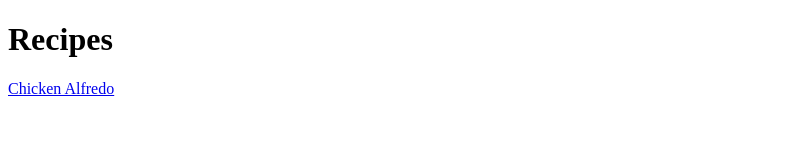
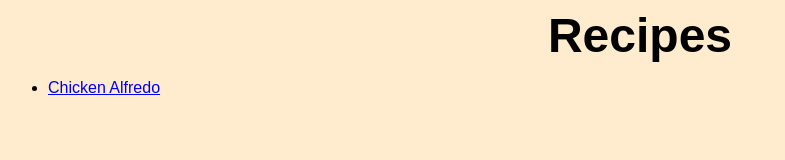
Before and after one commit to Cilmoy/Recipes, a plain HTML site: page index.html in a window 1280 px wide. Shown: the whole page, without its empty margins (0-785 px from the left). Drawn offline with Linux system fonts and the light colour scheme.

Commit message:
*Very* basic CSS for the Recipes website

```diff
--- a/index.html
+++ b/index.html
@@ -1,14 +1,20 @@
 <!DOCTYPE html>
 <html lang="en">
+
 <head>
   <meta charset="UTF-8">
   <meta http-equiv="X-UA-Compatible" content="IE=edge">
   <meta name="viewport" content="width=device-width, initial-scale=1.0">
-  <title>Document</title>
+  <link rel="stylesheet" href="styles.css">
+  <title>Recipes</title>
 </head>
+
 <body>
-  <h1>Recipes</h1>
-  <a href="./Recipes/chickenAlfredo.html">Chicken Alfredo</a>
-
+  <div class="title">
+    Recipes
+  </div>
+  <ul>
+    <li><a href="./Recipes/chickenAlfredo.html">Chicken Alfredo</a></li>
+  </ul>
 </body>
 </html>
--- /dev/null
+++ b/styles.css
@@ -0,0 +1,12 @@
+/* styles.css */
+
+body {
+    background-color: blanchedalmond;
+    font-family: Arial, Helvetica, sans-serif;
+}
+
+.title {
+    font-size: 48px;
+    font-weight: 700;
+    text-align: center;
+}
```
